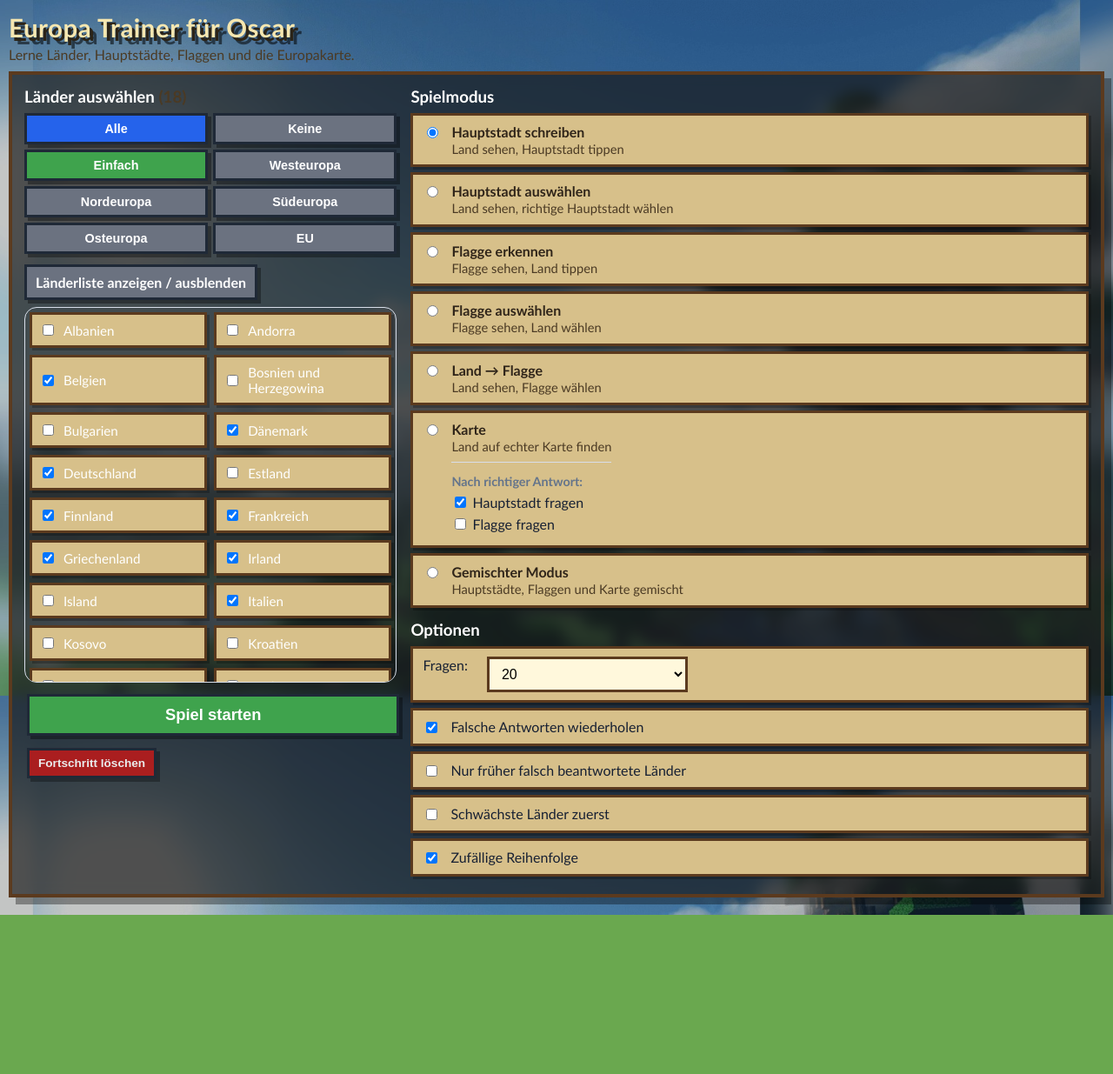
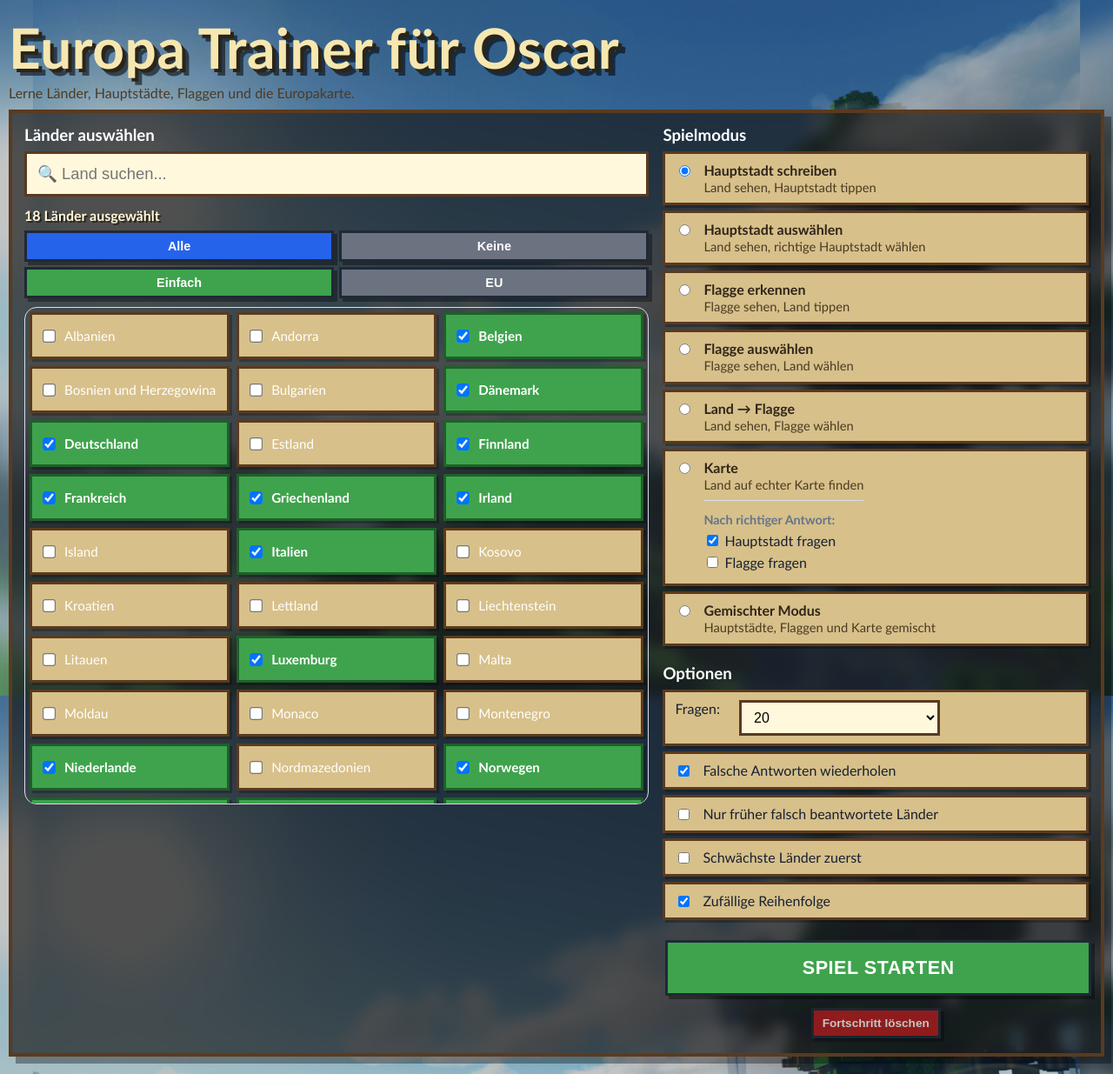
Before and after one commit to N010500/europa-trainer, a plain HTML site: page index.html in a window 1280 px wide. Shown: the whole page at 87% size. Before the commit the page ends 1052 px from the top, so only its background shows below. Drawn offline with nearby package versions, Linux system fonts and the light colour scheme.

Commit message:
Add files via upload

```diff
--- a/index.html
+++ b/index.html
@@ -286,6 +286,165 @@ h1{
   text-shadow:4px 4px 0 #2b2418,8px 8px 0 rgba(0,0,0,.55)!important;
 }
 
+
+/* Make country selection pane larger on home screen */
+.setupTwoCols{
+  grid-template-columns:minmax(430px,48%) minmax(420px,52%)!important;
+  gap:14px!important;
+}
+.countriesPanel{
+  min-height:calc(100vh - 150px)!important;
+}
+.country-grid{
+  max-height:calc(100vh - 330px)!important;
+  min-height:480px!important;
+  grid-template-columns:repeat(auto-fit,minmax(185px,1fr))!important;
+}
+.country-label{
+  padding:7px 9px!important;
+  min-height:34px!important;
+}
+.country-tools{
+  grid-template-columns:repeat(2,minmax(0,1fr))!important;
+  gap:6px!important;
+}
+.country-toggle{
+  margin-top:6px!important;
+}
+.startActions{
+  margin-top:8px!important;
+}
+@media(max-width:900px){
+  .setupTwoCols{
+    grid-template-columns:1fr!important;
+  }
+  .country-grid{
+    max-height:520px!important;
+    min-height:420px!important;
+  }
+}
+@media(max-width:520px){
+  .country-grid{
+    min-height:360px!important;
+    max-height:430px!important;
+  }
+}
+
+
+/* Simplified always-visible country selector */
+.country-tools{
+  grid-template-columns:repeat(2,minmax(0,1fr))!important;
+  margin-bottom:10px!important;
+}
+.country-toggle,
+.country-collapsible{
+  display:none!important;
+}
+.country-grid{
+  display:grid!important;
+  max-height:calc(100vh - 260px)!important;
+  min-height:560px!important;
+}
+@media(max-width:900px){
+  .country-grid{
+    min-height:460px!important;
+    max-height:560px!important;
+  }
+}
+@media(max-width:520px){
+  .country-grid{
+    min-height:380px!important;
+    max-height:480px!important;
+  }
+}
+
+
+/* iPad optimized home screen */
+.setupTwoCols{
+  grid-template-columns:minmax(520px,60%) minmax(340px,40%)!important;
+  gap:16px!important;
+}
+h1{
+  font-size:clamp(2.4rem,5vw,4.4rem)!important;
+  margin-top:6px!important;
+}
+.titleSub{
+  font-size:clamp(1.1rem,2vw,1.7rem)!important;
+}
+.countrySearch{
+  width:100%;
+  box-sizing:border-box;
+  margin:0 0 8px 0;
+  padding:10px 12px;
+  font-size:1rem;
+  border-radius:0!important;
+  border:3px solid #5b3a1e!important;
+  background:#fff8dc!important;
+}
+.selectedStatus{
+  color:#fff8dc;
+  font-weight:900;
+  text-shadow:2px 2px 0 #2b2418;
+  margin:4px 0 8px;
+}
+.country-grid{
+  max-height:calc(100vh - 285px)!important;
+  min-height:560px!important;
+  grid-template-columns:repeat(auto-fit,minmax(190px,1fr))!important;
+}
+.country-label{
+  transition:background .12s ease, transform .08s ease;
+}
+.country-label.selectedCountry{
+  background:#3fa34d!important;
+  color:white!important;
+  border-color:#1f5f2a!important;
+  font-weight:900!important;
+}
+.country-label.selectedCountry:hover{
+  background:#46b957!important;
+}
+.country-label input{
+  transform:scale(1.15);
+}
+.rightPanel{
+  display:flex;
+  flex-direction:column;
+  min-height:calc(100vh - 160px);
+}
+.modePanel,.optionsPanel{
+  flex:0 0 auto;
+}
+.startActions{
+  margin-top:auto!important;
+  padding-top:14px!important;
+}
+.startMain{
+  width:100%!important;
+  min-height:64px!important;
+  font-size:1.35rem!important;
+  text-transform:uppercase;
+  letter-spacing:.5px;
+}
+.resetSmall{
+  align-self:center!important;
+  opacity:.75!important;
+}
+@media(max-width:900px){
+  .setupTwoCols{
+    grid-template-columns:1fr!important;
+  }
+  .rightPanel{
+    min-height:auto!important;
+  }
+  .countriesPanel{order:2!important;}
+  .rightPanel{order:1!important;}
+  .country-grid{
+    min-height:430px!important;
+    max-height:520px!important;
+  }
+}
+
 </style>
 </head>
 <body>
@@ -296,25 +455,21 @@ h1{
 <section id="setup" class="card">
   <div class="setupTwoCols">
     <div class="countriesPanel">
-      <h3>Länder auswählen <span class="muted">(<span id="selectedCount">0</span>)</span></h3>
+      <h3>Länder auswählen</h3>
+      <input id="countrySearch" class="countrySearch" type="text" placeholder="🔍 Land suchen...">
+      <div id="selectedStatus" class="selectedStatus">0 Länder ausgewählt</div>
       <div class="country-tools">
         <button onclick="selectAll()">Alle</button>
         <button class="secondary" onclick="selectNone()">Keine</button>
         <button class="green" onclick="selectEasy()">Einfach</button>
-        <button class="secondary" onclick="selectRegion('Westeuropa')">Westeuropa</button>
-        <button class="secondary" onclick="selectRegion('Nordeuropa')">Nordeuropa</button>
-        <button class="secondary" onclick="selectRegion('Südeuropa')">Südeuropa</button>
-        <button class="secondary" onclick="selectRegion('Osteuropa')">Osteuropa</button>
+
+
+
+
         <button class="secondary" onclick="selectGroup('eu')">EU</button>
       </div>
-      <details class="country-collapsible" open>
-        <summary class="country-toggle">Länderliste anzeigen / ausblenden</summary>
-        <div id="countryGrid" class="country-grid"></div>
-      </details>
-      <div class="startActions">
-        <button id="startBtn" class="green startMain" onclick="startGame()">Spiel starten</button>
-        <button class="red resetSmall" onclick="resetProgress()">Fortschritt löschen</button>
-      </div>
+      <div id="countryGrid" class="country-grid"></div>
+
     </div>
 
     <div class="rightPanel">
@@ -339,7 +494,11 @@ h1{
         <label class="option"><input id="onlyWrong" type="checkbox"> Nur früher falsch beantwortete Länder</label>
         <label class="option"><input id="weakestFirst" type="checkbox"> Schwächste Länder zuerst</label>
         <label class="option"><input id="randomOrder" type="checkbox" checked> Zufällige Reihenfolge</label>
+      <div class="startActions">
+        <button id="startBtn" class="green startMain" onclick="startGame()">Spiel starten</button>
+        <button class="red resetSmall" onclick="resetProgress()">Fortschritt löschen</button>
       </div>
+    </div>
     </div>
   </div>
 </section>
@@ -369,7 +528,28 @@ function initProgress(c){if(!progress[c.country])progress[c.country]={capitalOK:
 function getQuestionLimit(){const v=byId("questionCount").value;return v==="all"?9999:Number(v)} function mastery(c){const p=progress[c.country]||{};return (p.capitalOK||0)+(p.flagOK||0)+(p.mapOK||0)-2*(p.wrong||0)}
 function startElapsedTimer(){clearInterval(elapsedInterval);gameStartTime=Date.now();byId("elapsedTime").textContent="00:00";elapsedInterval=setInterval(()=>{const s=Math.floor((Date.now()-gameStartTime)/1000);byId("elapsedTime").textContent=String(Math.floor(s/60)).padStart(2,"0")+":"+String(s%60).padStart(2,"0")},1000)} function stopElapsedTimer(){clearInterval(elapsedInterval)}
 function renderCountries(){const grid=byId("countryGrid");grid.innerHTML="";DATA.forEach((c,i)=>{const label=document.createElement("label");label.className="country-label";const cb=document.createElement("input");cb.type="checkbox";cb.className="countryCheck";cb.value=i;cb.checked=!!c.easy;cb.addEventListener("change",updateSelectedCount);label.appendChild(cb);label.appendChild(document.createTextNode(" "+c.country));grid.appendChild(label)});updateSelectedCount()}
-function updateSelectedCount(){const n=document.querySelectorAll(".countryCheck:checked").length;byId("selectedCount").textContent=n;byId("startBtn").disabled=n<1}
+
+function filterCountries(){
+ const q=(byId("countrySearch")?.value||"").toLowerCase().trim();
+ document.querySelectorAll(".country-label").forEach(label=>{
+   label.style.display = label.textContent.toLowerCase().includes(q) ? "flex" : "none";
+ });
+}
+
+function updateSelectedCount(){
+ const checked=document.querySelectorAll(".countryCheck:checked");
+ const n=checked.length;
+ const selectedCount=byId("selectedCount");
+ if(selectedCount) selectedCount.textContent=n;
+ const selectedStatus=byId("selectedStatus");
+ if(selectedStatus) selectedStatus.textContent=n+" Länder ausgewählt";
+ byId("startBtn").disabled=n<1;
+
+ document.querySelectorAll(".country-label").forEach(label=>{
+   const cb=label.querySelector(".countryCheck");
+   label.classList.toggle("selectedCountry", !!(cb && cb.checked));
+ });
+}
 function selectAll(){document.querySelectorAll(".countryCheck").forEach(c=>c.checked=true);updateSelectedCount()} function selectNone(){document.querySelectorAll(".countryCheck").forEach(c=>c.checked=false);updateSelectedCount()}
 function selectEasy(){document.querySelectorAll(".countryCheck").forEach(ch=>{const c=DATA[Number(ch.value)];ch.checked=!!(c&&c.easy)});updateSelectedCount()} function selectRegion(r){document.querySelectorAll(".countryCheck").forEach(ch=>{const c=DATA[Number(ch.value)];ch.checked=!!(c&&c.region===r)});updateSelectedCount()}
 function selectGroup(g){const eu=["Belgien","Bulgarien","Dänemark","Deutschland","Estland","Finnland","Frankreich","Griechenland","Irland","Italien","Kroatien","Lettland","Litauen","Luxemburg","Malta","Niederlande","Österreich","Polen","Portugal","Rumänien","Schweden","Slowakei","Slowenien","Spanien","Tschechien","Ungarn"];document.querySelectorAll(".countryCheck").forEach(ch=>{const c=DATA[Number(ch.value)];ch.checked=!!(c&&eu.includes(c.country))});updateSelectedCount()}
@@ -627,6 +807,6 @@ function finish(){stopElapsedTimer();if(map){map.remove();map=null}byId("game").
 function renderProgress(){let rows=Object.keys(progress).sort().map(k=>{const p=progress[k];const cap=p.capitalOK||0,fl=p.flagOK||0,mp=p.mapOK||0,wrong=p.wrong||0;const total=cap+fl+mp+wrong;const m=total?Math.round(((cap+fl+mp)/Math.max(1,total))*100):0;return `<tr><td>${k}</td><td>${cap}</td><td>${fl}</td><td>${mp}</td><td>${m}%</td><td>${wrong}</td></tr>`}).join("");byId("progressView").innerHTML=`<table class="progressTable"><tr><th>Land</th><th>Hauptstadt</th><th>Flagge</th><th>Karte</th><th>Mastery</th><th>Fehler</th></tr>${rows}</table>`}
 function resetProgress(){if(confirm("Fortschritt wirklich löschen?")){progress={};saveProgress();alert("Fortschritt gelöscht.")}}
 function backToSetup(){stopElapsedTimer();if(map){map.remove();map=null}byId("game").classList.add("hidden");byId("result").classList.add("hidden");byId("setup").classList.remove("hidden")}
-document.addEventListener("DOMContentLoaded",()=>{renderCountries();const input=byId("answerInput");if(input)input.addEventListener("keydown",e=>{if(e.key==="Enter")submitText()})})
+document.addEventListener("DOMContentLoaded",()=>{renderCountries();const input=byId("answerInput");if(input)input.addEventListener("keydown",e=>{if(e.key==="Enter")submitText()}); const cs=byId("countrySearch"); if(cs)cs.addEventListener("input",filterCountries)})
 </script>
 </body></html>
```
Also changed, not shown: Background.jpg (added).
